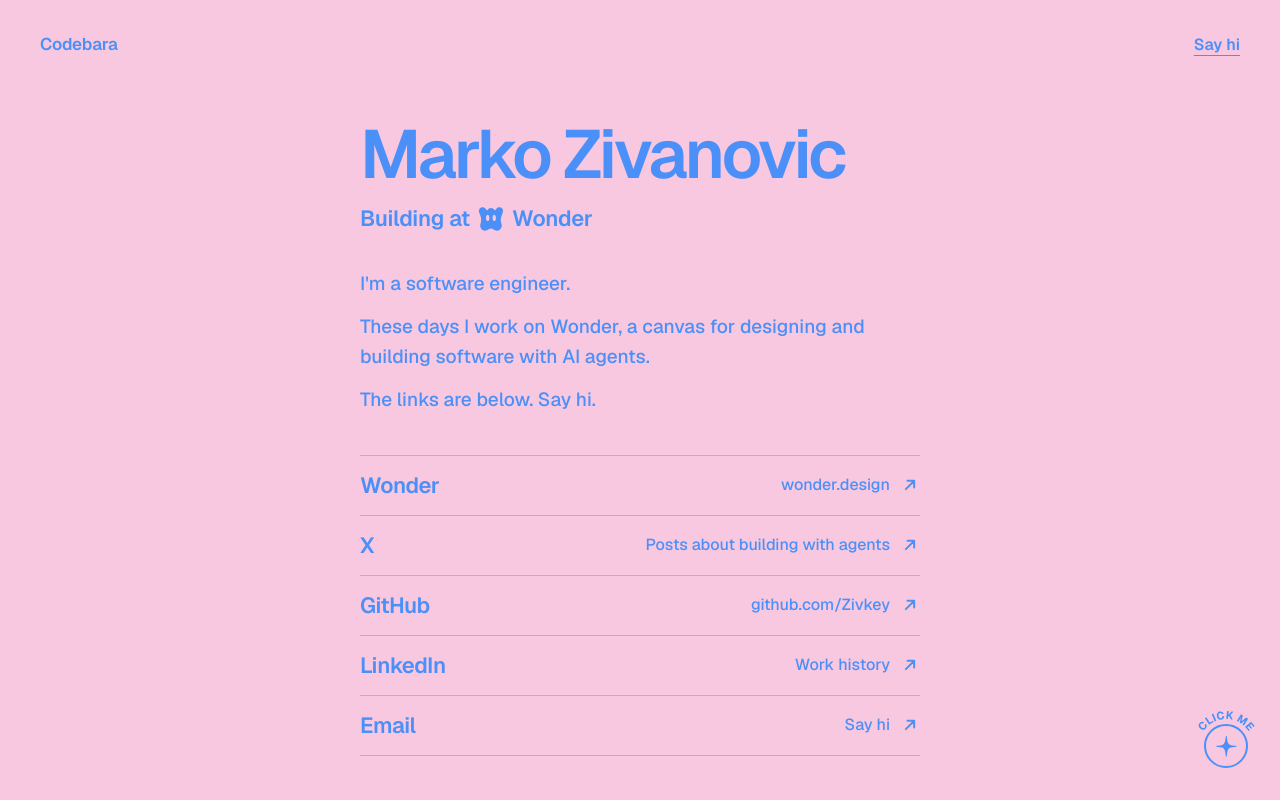
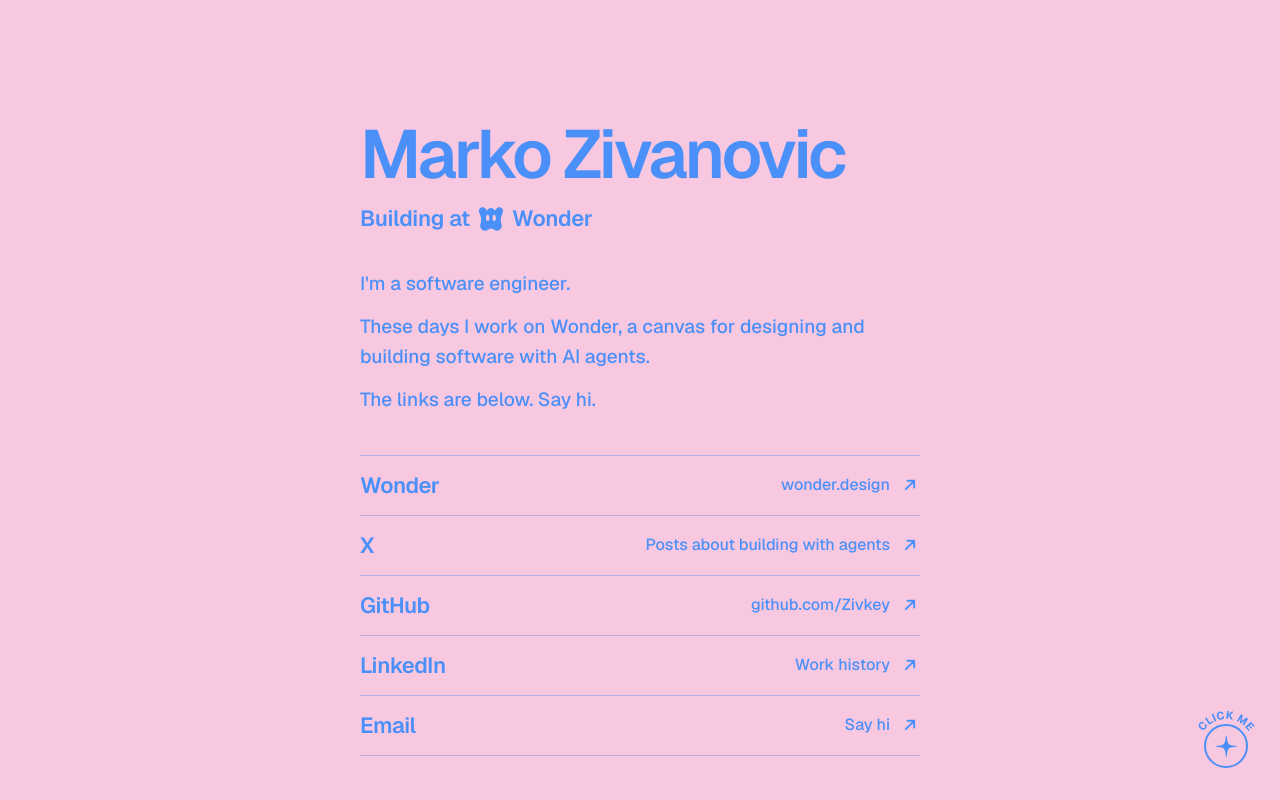
Before and after one commit to Zivkey/codebara, a Next.js app: page / in a window 1280 px wide. Shown: the top 800 px of the page. Built offline with nearby package versions, Linux system fonts and the light colour scheme.

Commit message:
Remove the Codebara wordmark and Say hi link from the top of the page

```diff
--- a/src/app/page.tsx
+++ b/src/app/page.tsx
@@ -81,19 +81,6 @@ export default function Home() {
     <div className="relative flex flex-1 flex-col items-center overflow-clip bg-page px-4 pb-24 font-sans text-ink antialiased transition-colors duration-300">
       {/* Floats in the corner, clear of the centered content, while the page scrolls. */}
       <ThemeSwitcher className="fixed right-5 bottom-[calc(1.25rem+env(safe-area-inset-bottom))] z-50 sm:right-8 sm:bottom-8" />
-
-      <header className="absolute inset-x-6 top-8 flex items-center justify-between sm:inset-x-10">
-        <span className="text-[17px] font-semibold tracking-[-0.01em]">Codebara</span>
-        <EmailLink
-          email={EMAIL}
-          className="group text-base font-semibold"
-        >
-          <CopiedSwap
-            label="Say hi"
-            className="underline decoration-ink underline-offset-[5px] group-hover:underline-offset-[9px] group-focus-visible:underline-offset-[9px]"
-          />
-        </EmailLink>
-      </header>
 
       <main className="mt-24 flex w-full max-w-[560px] flex-col sm:mt-[120px]">
         <h1 className="text-[44px] leading-none font-semibold tracking-[-0.045em] whitespace-nowrap sm:text-[68px]">
```
